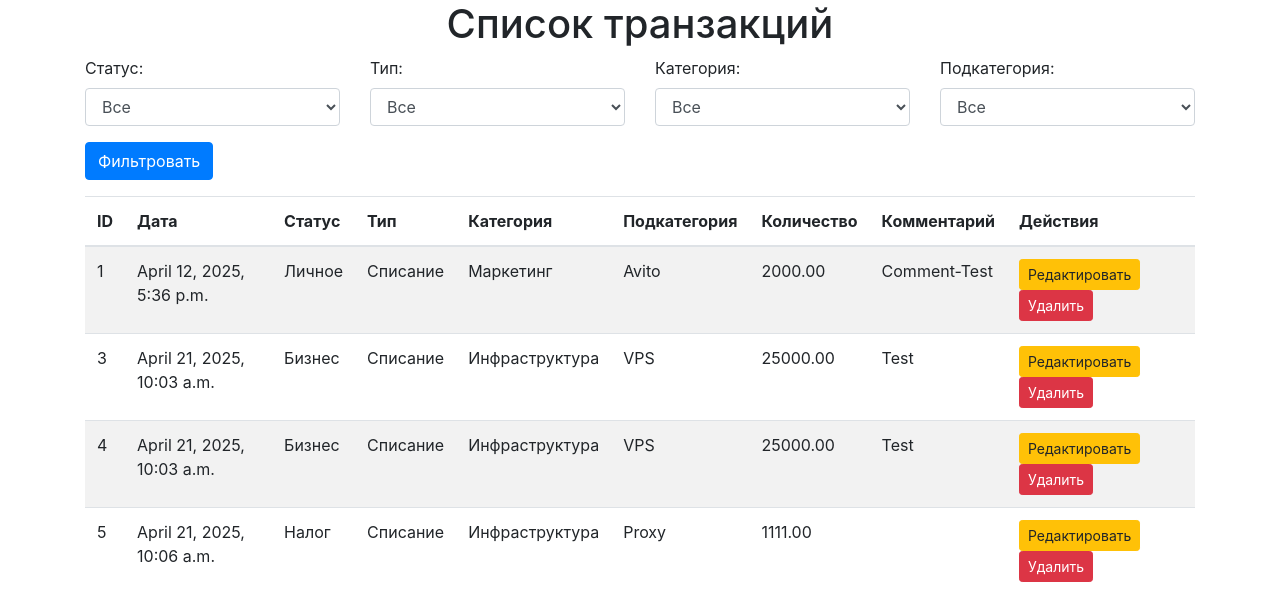
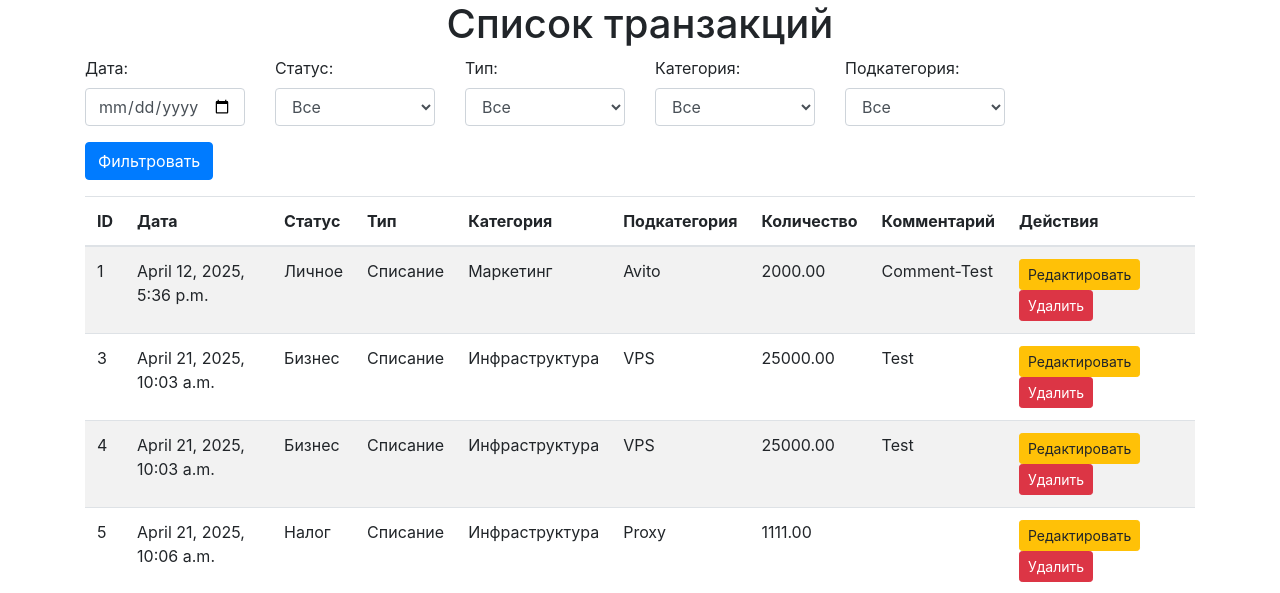
Before and after one commit to Rebarial/DDS-service-Django, a Django app: page / in a window 1280 px wide. Shown: the part 104-697 px from the top of the page. Run offline with Django 5.2, Linux system fonts and the light colour scheme; data comes from the database, SQL or seed files in the repository; some libraries are stand-ins or nearby versions.

Commit message:
add data filter in transaction list

```diff
--- a/app/dds_service/templates/transactions/transaction_list.html
+++ b/app/dds_service/templates/transactions/transaction_list.html
@@ -8,7 +8,13 @@
 
 <form method="get" action="{% url 'transactions_list' %}" class="mb-3">
     <div class="row">
-        <div class="col-md-3">
+        <div class="col-md-2">
+            <label for="date_created">Дата:</label>
+            <input type="date" name="date_created" id="date_created" class="form-control"
+                   value="{{ request.GET.date_created }}">
+        </div>
+
+        <div class="col-md-2">
             <label for="status">Статус:</label>
             <select name="status" id="status" class="form-control">
                 <option value="">Все</option>
@@ -18,7 +24,7 @@
             </select>
         </div>
 
-        <div class="col-md-3">
+        <div class="col-md-2">
             <label for="type">Тип:</label>
             <select name="type" id="type" class="form-control">
                 <option value="">Все</option>
@@ -28,7 +34,7 @@
             </select>
         </div>
 
-        <div class="col-md-3">
+        <div class="col-md-2">
             <label for="category">Категория:</label>
             <select name="category" id="category" class="form-control">
                 <option value="">Все</option>
@@ -38,7 +44,7 @@
             </select>
         </div>
 
-        <div class="col-md-3">
+        <div class="col-md-2">
             <label for="subcategory">Подкатегория:</label>
             <select name="subcategory" id="subcategory" class="form-control">
                 <option value="">Все</option>
@@ -47,6 +53,7 @@
                 {% endfor %}
             </select>
         </div>
+
     </div>
 
     <button type="submit" class="btn btn-primary mt-3">Фильтровать</button>
--- a/app/dds_service/views/transactions.py
+++ b/app/dds_service/views/transactions.py
@@ -5,12 +5,16 @@ from django.utils import timezone
 from django.db.models import Q
 
 def list(request):
+    transaction_date_created = request.GET.get('date_created')
     transaction_status = request.GET.get('status')
     transaction_type = request.GET.get('type')
     transaction_category = request.GET.get('category')
     transaction_subcategory = request.GET.get('subcategory')
 
     query = Q()
+
+    if transaction_date_created:
+        query &= Q(date_created=transaction_date_created)
 
     if transaction_status:
         query &= Q(status=transaction_status)
```
